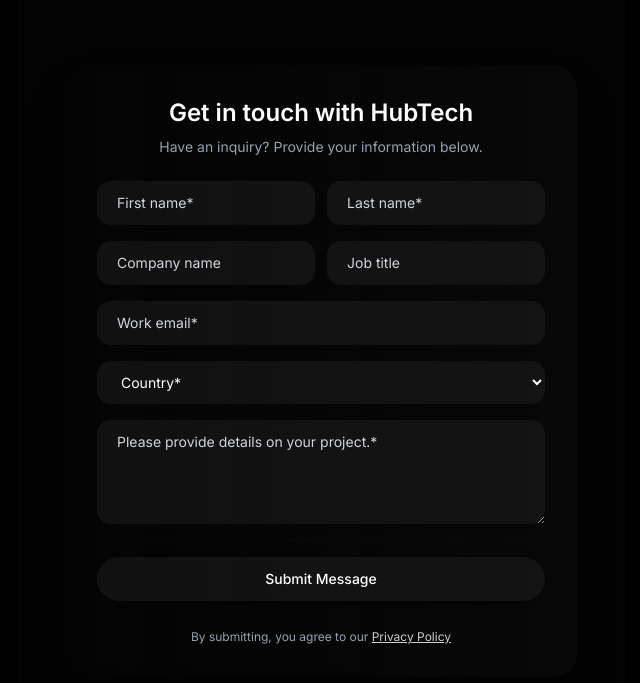
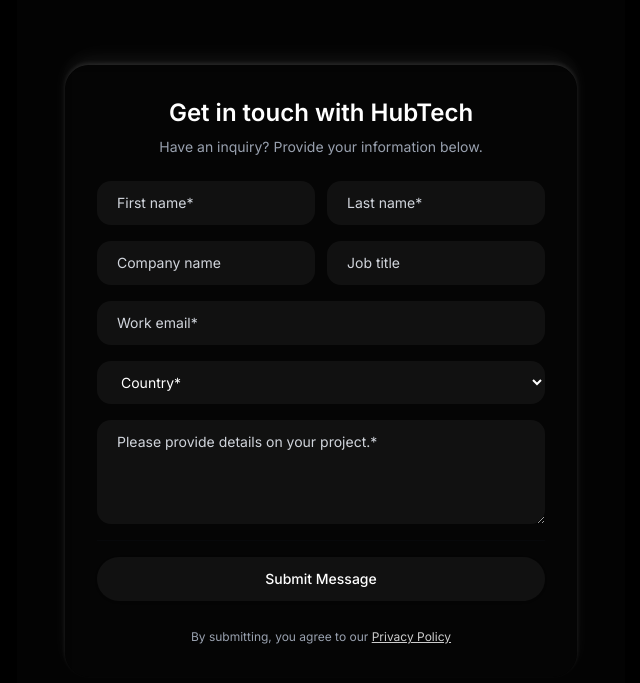
Before and after one commit to kanakk365/HubTech, a Next.js app: page / in a window 1280 px wide. Shown: the part 3146-3829 px from the top of the page, without its empty margins (15-655 px from the left). Built offline with nearby package versions, Linux system fonts and the light colour scheme; grey boxes are pictures that could not be loaded.

Commit message:
fix : contact

```diff
--- a/src/components/Home/Contact.tsx
+++ b/src/components/Home/Contact.tsx
@@ -37,9 +37,9 @@
       <div className=" overflow-hidden backdrop-blur-sm bg-white/1 relative">
         <div className="grid lg:grid-cols-2 gap-8 lg:gap-0 relative z-10">
           {/* Left side - Form */}
-          <div className="flex flex-col items-center justify-center  relative overflow-hidden w-full rounded-xl p-6  ">
+          <div className="  flex flex-col items-center justify-center  relative overflow-hidden w-full rounded-xl p-6  ">
             {/* Centered glass card */}
-            <div className="relative z-10 w-full max-w-lg rounded-3xl bg-gradient-to-r from-[#00000010] to-[#080808] backdrop-blur-sm shadow-2xl py-4 lg:py-8 lg:p-8 px-4 flex flex-col items-center">
+            <div className="relative z-10 w-full max-w-lg rounded-3xl shadow-[0_-2px_4px_rgba(255,255,255,0.1),0_-8px_16px_rgba(255,255,255,0.05),0_-16px_32px_rgba(255,255,255,0.02)]  backdrop-blur-sm  py-4 lg:py-8 lg:p-8 px-4 flex flex-col items-center">
               {/* Title */}
               <h2 className="text-2xl font-semibold text-white mb-2 text-center">
                 Get in touch with HubTech
```
Also changed, not shown: 1 other file (tests, documents, lock files or other folders).
